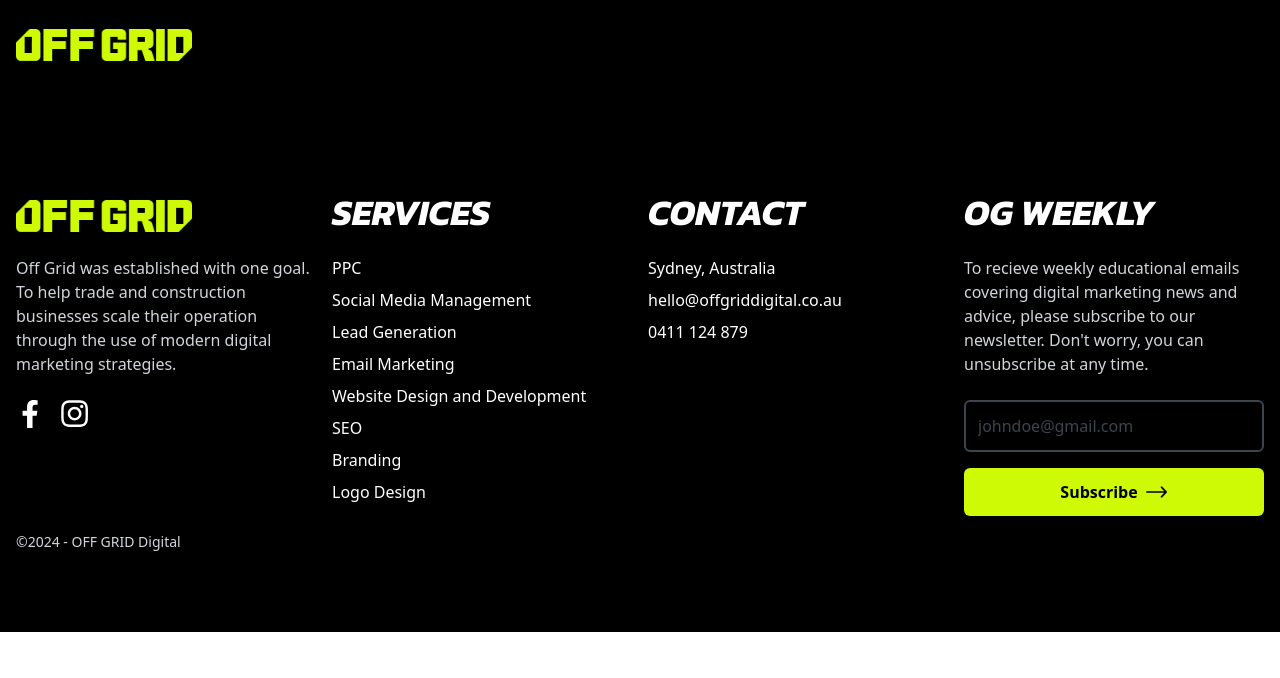
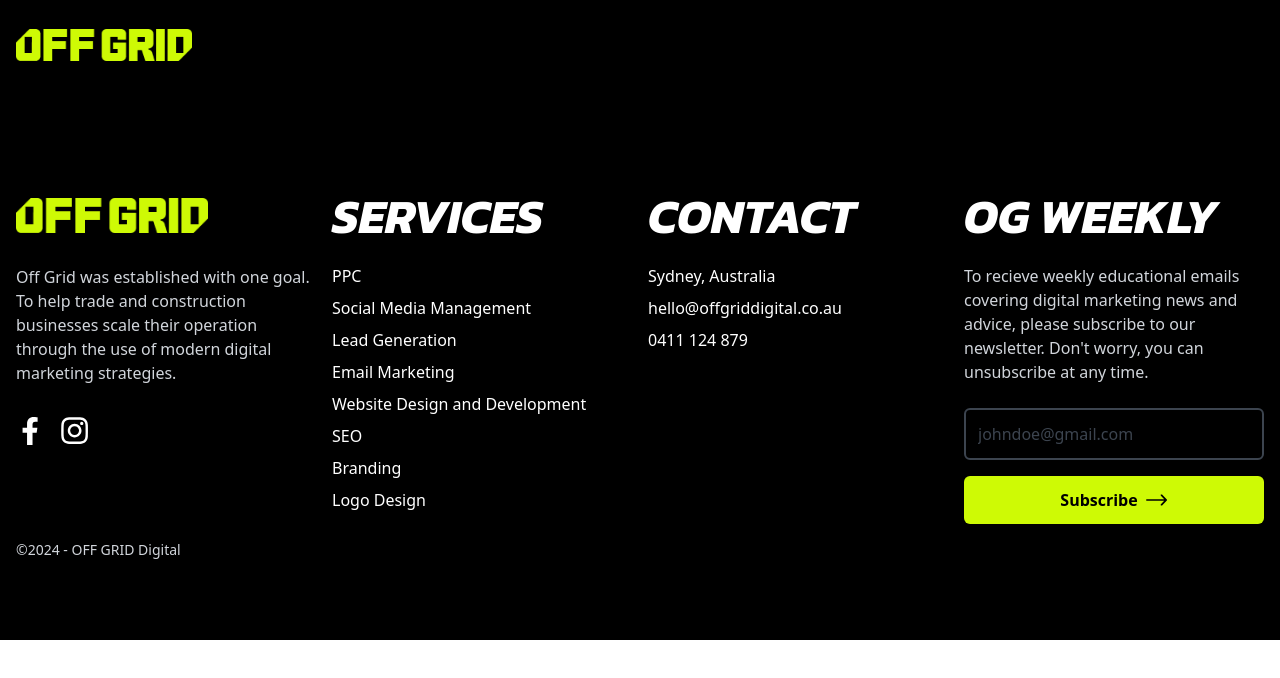
Before and after one commit to chiroro-jr/offgrid-astro, an Astro site: page / in a window 1280 px wide. Built offline with nearby package versions, Linux system fonts and the light colour scheme; Astro itself is replaced by a stand-in of ours.

Commit message:
fix heading font size and spacing

```diff
--- a/src/components/Footer.astro
+++ b/src/components/Footer.astro
@@ -42,8 +42,8 @@
   <div
     class="container mx-auto space-y-10 px-4 py-20 md:grid md:grid-cols-2 lg:grid-cols-4 lg:gap-4 lg:space-y-0"
   >
-    <div class="space-y-6 md:col-span-2 lg:col-span-1 lg:mt-2">
-      <Image class="w-40 lg:w-44" src={logoImg} alt="offgrid logo" />
+    <div class="space-y-6 md:col-span-2 lg:col-span-1 lg:mt-1.5 lg:space-y-8">
+      <Image class="w-40 lg:w-48" src={logoImg} alt="offgrid logo" />
       <p class="text-gray-300">
         Off Grid was established with one goal. To help trade and construction
         businesses scale their operation through the use of modern digital
@@ -63,7 +63,9 @@
       </div>
     </div>
     <div class="space-y-6">
-      <h2 class="font-kanit text-4xl font-bold uppercase italic">Services</h2>
+      <h2 class="font-kanit text-4xl font-bold uppercase italic md:text-5xl">
+        Services
+      </h2>
       <ul class="space-y-2">
         {
           services.map((service) => (
@@ -81,7 +83,9 @@
     </div>
 
     <div class="space-y-6">
-      <h2 class="font-kanit text-4xl font-bold uppercase italic">Contact</h2>
+      <h2 class="font-kanit text-4xl font-bold uppercase italic md:text-5xl">
+        Contact
+      </h2>
 
       <div class="space-y-2">
         <p>Sydney, Australia</p>
@@ -91,7 +95,9 @@
     </div>
 
     <div class="space-y-6 md:col-span-2 lg:col-span-1">
-      <h2 class="font-kanit text-4xl font-bold uppercase italic">OG Weekly</h2>
+      <h2 class="font-kanit text-4xl font-bold uppercase italic md:text-5xl">
+        OG Weekly
+      </h2>
       <p class="text-gray-300">
         To recieve weekly educational emails covering digital marketing news and
         advice, please subscribe to our newsletter. Don't worry, you can
```
